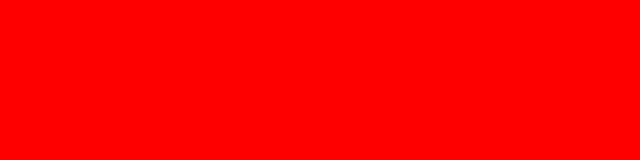
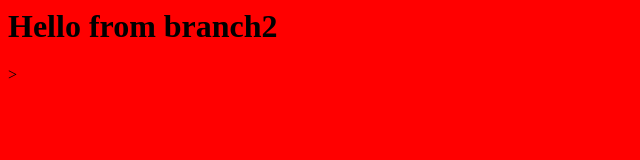
Before and after one commit to bigelbrus/temp1, a plain HTML site: page index.html in a window 1280 px wide. Shown: the whole page, without its empty margins (0-640 px from the left). Drawn offline with Linux system fonts and the light colour scheme.

Commit message:
added title to red page

```diff
--- a/index.html
+++ b/index.html
@@ -1,6 +1,6 @@
 <html>
 	<body bgcolor="red">
-
+		<h1>Hello from branch2</h1>>
 
 	</body>
 </html>
```
